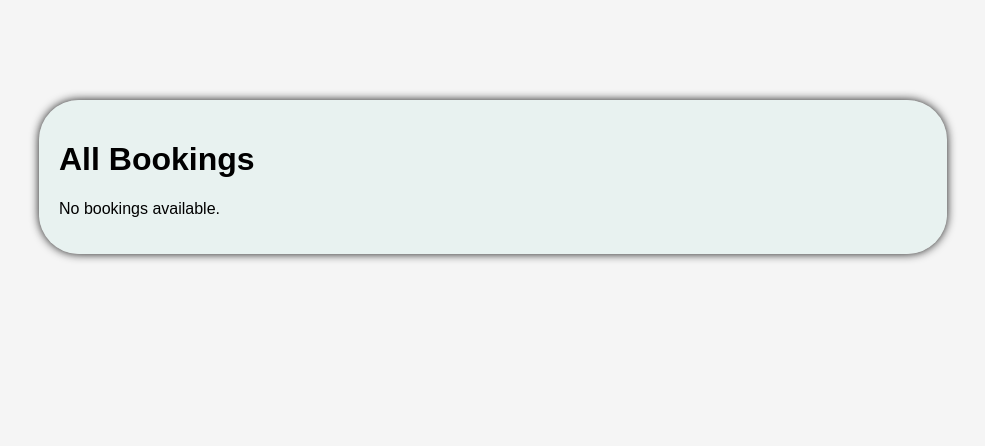
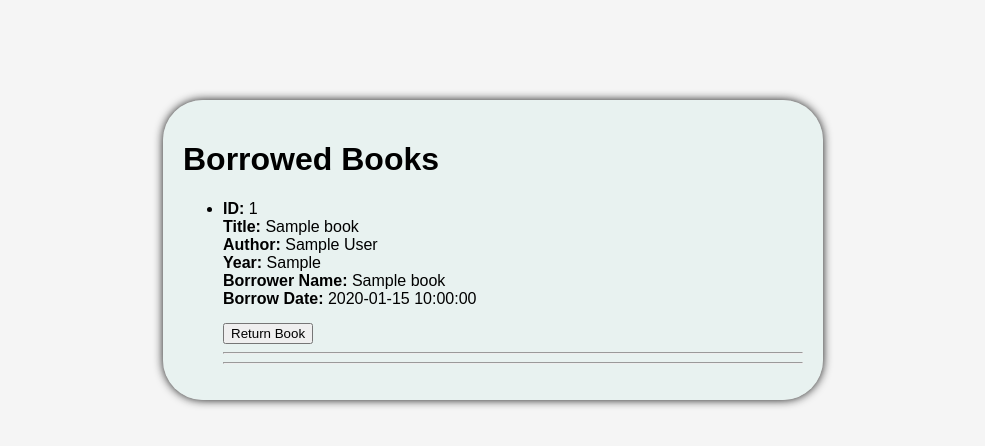
Before and after one commit to SvAkshayKumar/IA2_Flask, a Flask app: page /borrowed_display in a window 1280 px wide. Shown: the part 38-484 px from the top of the page, without its empty margins (147-1132 px from the left). Run offline with Flask 3, Linux system fonts and the light colour scheme; tables that the repository leaves empty hold one stand-in row (values such as "Sample post").

Commit message:
Update borrowed_display.html

```diff
--- a/templates/borrowed_display.html
+++ b/templates/borrowed_display.html
@@ -3,8 +3,8 @@
 <head>
     <meta charset="UTF-8">
     <meta name="viewport" content="width=device-width, initial-scale=1.0">
-    <title>All Bookings</title>
-    <link rel="stylesheet" href="{{ url_for('static', filename='update.css') }}">
+    <title>Borrowed Books</title>
+    <link rel="stylesheet" href="{{ url_for('static', filename='borrowed.css') }}">
 </head>
 <body>
     <nav>
@@ -17,34 +17,31 @@
         </ul>
     </nav>
     <div class="container">
-        <h1>All Bookings</h1>
-        {% if bookings %}
+        <h1>Borrowed Books</h1>
         <ul>
-            {% for booking in bookings %}
+            {% if borrowed_books %}
+                {% for booking in borrowed_books %}
                     <li class="booking">
                         <div class="booking-info">
                             <strong>ID:</strong> {{ booking[0] }}<br>
                             <strong>Title:</strong> {{ booking[1] }}<br>
                             <strong>Author:</strong> {{ booking[2] }}<br>
-                        <strong>Year:</strong> {{ booking[3] }}
+                            <strong>Year:</strong> {{ booking[3] }}<br>
+                            <strong>Borrower Name:</strong> {{ booking[4] }}<br>
+                            <strong>Borrow Date:</strong> {{ booking[5] }}<br>
                         </div>
                         <div class="booking-buttons">
-                        <form action="/update" method="GET">
-                            <input type="hidden" name="id" value="{{ booking[0] }}">
-                            <button type="submit">Update</button>
-                        </form>
-                        <form action="/delete" method="POST">
-                            <input type="hidden" name="id" value="{{ booking[0] }}">
-                            <button type="submit">Delete</button>
-                        </form>
+                            <form action="/return_book" method="POST">
+                                <input type="hidden" name="book_id" value="{{ booking[0] }}">
+                                <button type="submit">Return Book</button>
+                            </form><hr><hr>
                         </div>
-                    <hr><hr>
                     </li>
                 {% endfor %}
+            {% else %}
+                <p>No Borrowed Books.</p>
+            {% endif %}
         </ul>
-        {% else %}
-        <p>No bookings available.</p>
-        {% endif %}
     </div>
 </body>
 </html>
```
Lines whose indentation alone changed are shown as unchanged.
